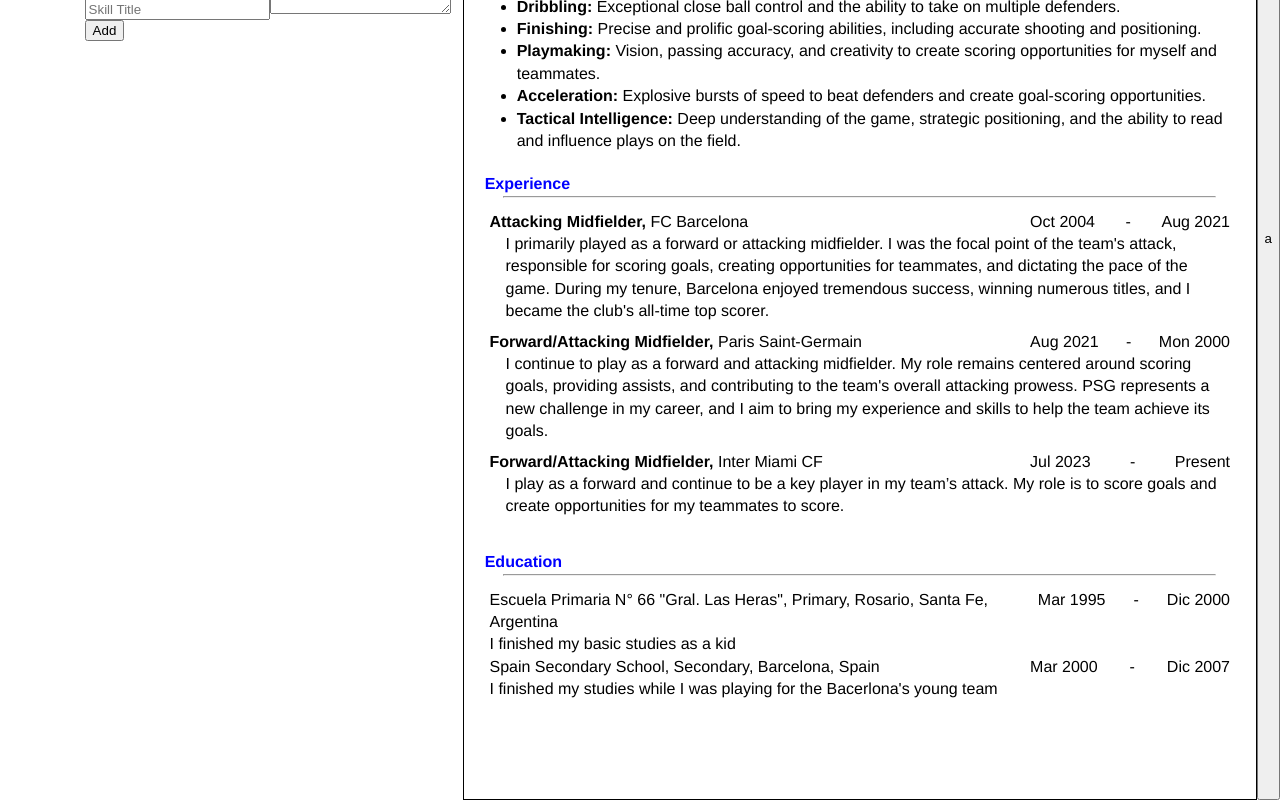
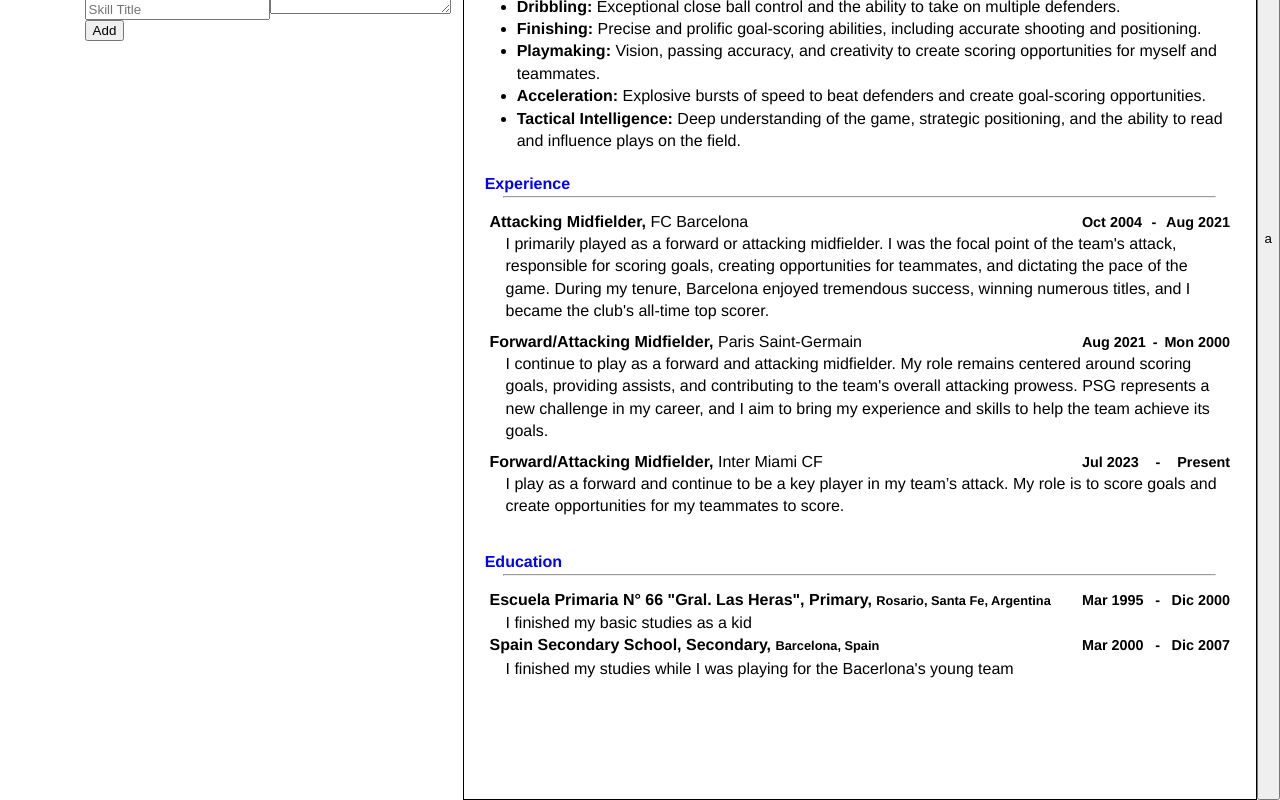
Before and after one commit to antelor/cv-application-v2, a React (Vite) app: page / in a window 1280 px wide. Shown: the part 323-1123 px from the top of the page. Built offline with nearby package versions, Linux system fonts and the light colour scheme.

Commit message:
refined style

```diff
--- a/src/components/CVDisplay.jsx
+++ b/src/components/CVDisplay.jsx
@@ -69,8 +69,8 @@ function CVDisplay({ info }) {
                     return <div key={index}>
                             <div className='titleContainer'>
                                 <span>
-                                    <span>{ed.school}, {ed.degree}, </span>
-                                    <span>{ed.location}</span>
+                                    <span className='titleText'>{ed.school}, {ed.degree}, </span>
+                                    <span className='subTitle'>{ed.location}</span>
                                 </span>
                                 <span className='date'>
                                     <span>{ed.startDate}</span>
--- a/src/styles/CVDisplay.scss
+++ b/src/styles/CVDisplay.scss
@@ -41,9 +41,12 @@
     }
 
     .date{
+        font-size: 0.9rem;
+        font-weight: bold;
         display: flex;
-        width: 27%;
+        width: 20%;
         justify-content: space-between;
+        margin-left: 1em;
     }
 
     .jobContainer{
@@ -71,7 +74,19 @@
         padding: 0.3rem;
     }
 
-    .edList{
-        padding: 0.3rem;
+    .education{
+
+        .edList{
+            padding: 0.3rem;
+        }
+
+        .subTitle{
+            font-size: 0.8rem;
+            font-weight: bold;
+        }
+
+        .description{
+            margin-left: 1rem;
+        }
     }
 }
```
